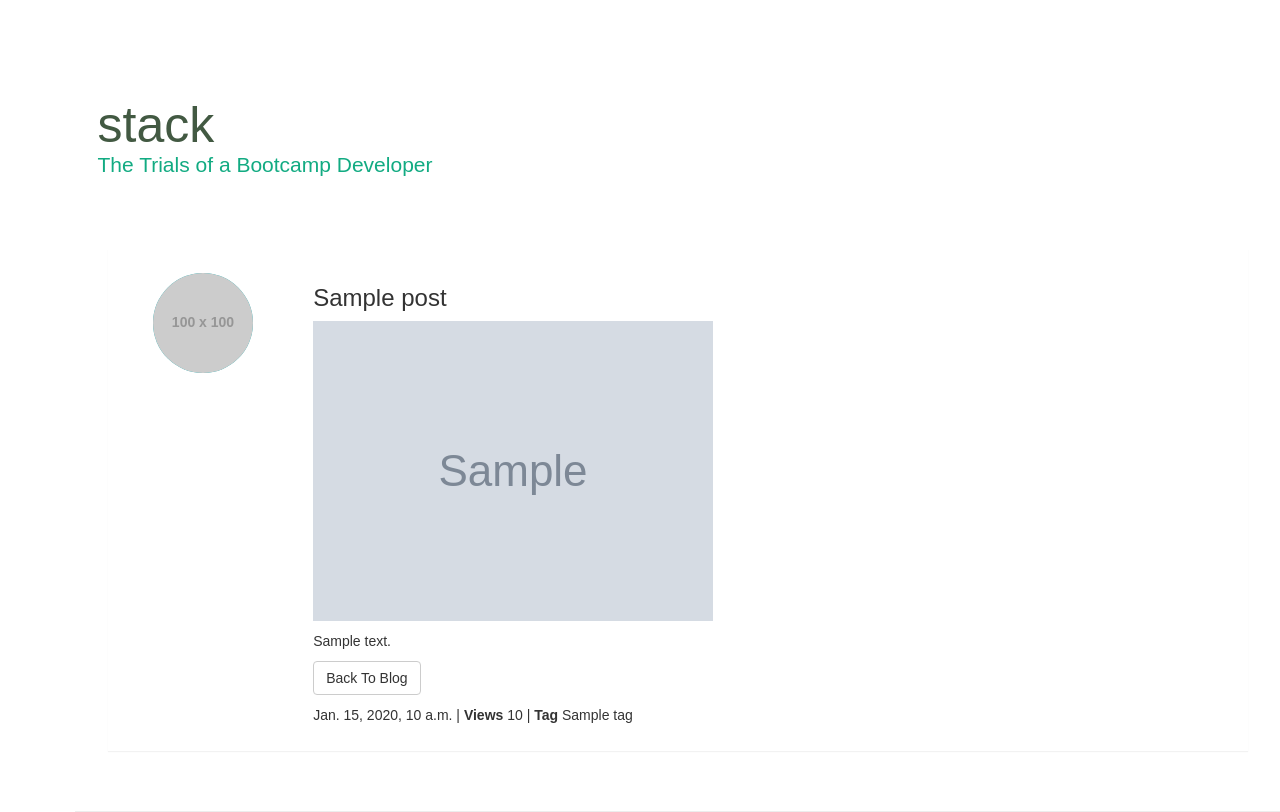
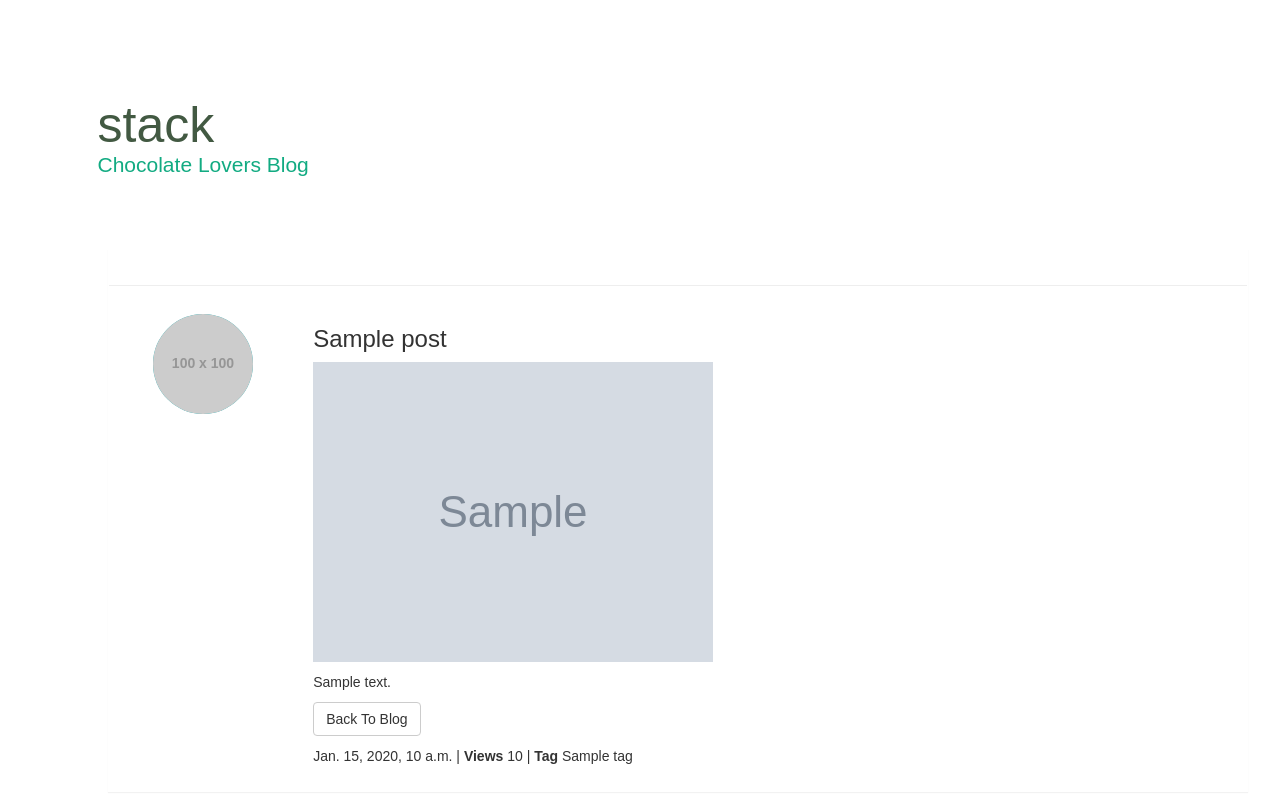
Before and after one commit to kanepa/chocoblanc, a Django app: template blog/templates/blogposts.html in a window 1280 px wide. Shown: the top 812 px of the page. Run offline with Django 3.2, Linux system fonts and the light colour scheme; the template is opened without the code that fills it: most values are stand-ins (such as "Sample title", 1, 10 or a date in 2020); grey boxes marked "Sample" are stand-in pictures; some libraries are stand-ins or nearby versions.

Commit message:
css with bootstrap

```diff
--- a/blog/templates/blogposts.html
+++ b/blog/templates/blogposts.html
@@ -2,9 +2,9 @@
 
 {% block content %}
 
-{#    {% for post in posts %}#}
+    {% for post in posts %}
         <div class="row">
-{#            <hr>#}
+            <hr>
             <div class="col-md-2 col-sm-3 text-center">
                 <a class="story-img" href="#">
                     <img src="http://placehold.it/100"
@@ -39,5 +39,5 @@
         </div>
 
 
-{#    {% endfor %}#}
+    {% endfor %}
 {% endblock %}
--- a/templates/base.html
+++ b/templates/base.html
@@ -15,7 +15,7 @@
     <div class="container">
         <div class="row">
             <h1>stack
-            <p id ="logo" class="lead">The Trials of a Bootcamp Developer</p></h1>
+            <p id ="logo" class="lead">Chocolate Lovers Blog</p></h1>
         </div>
     </div>
 </div>
```
Also changed, not shown: db.sqlite3.
